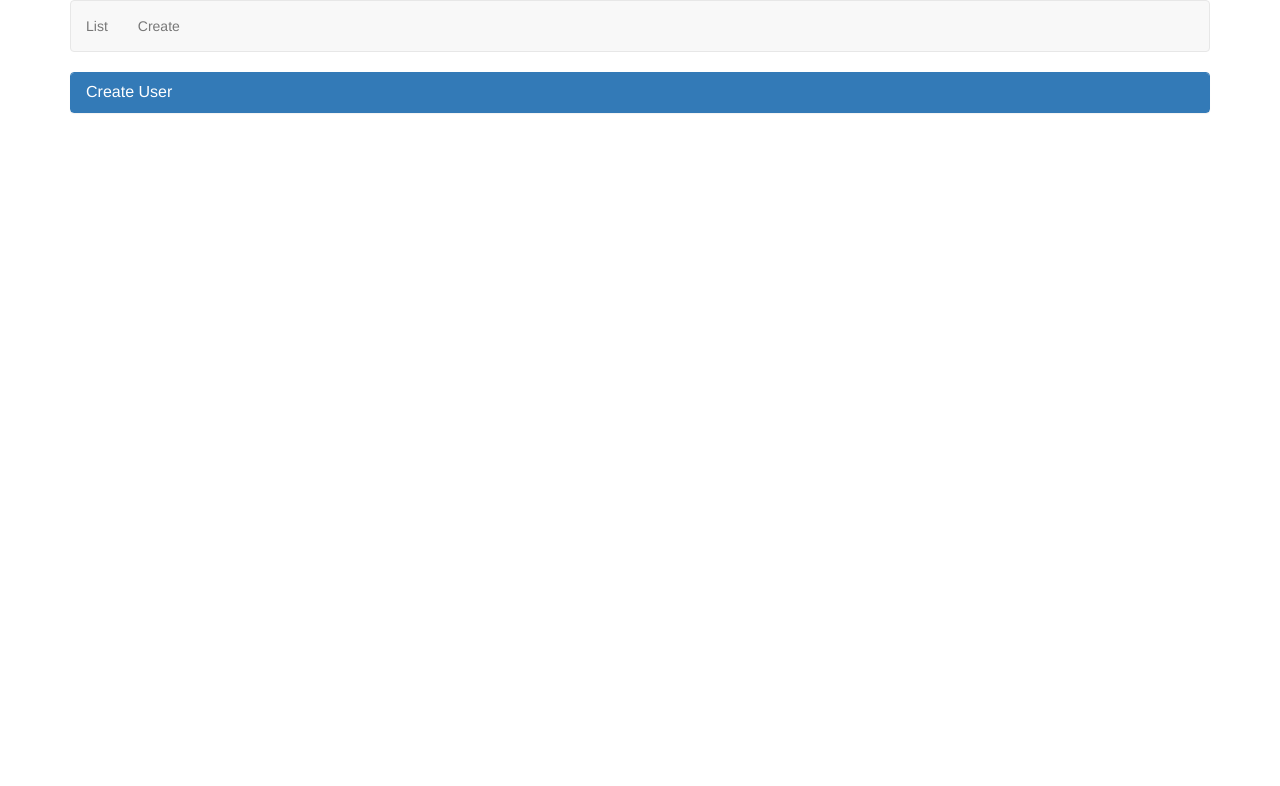
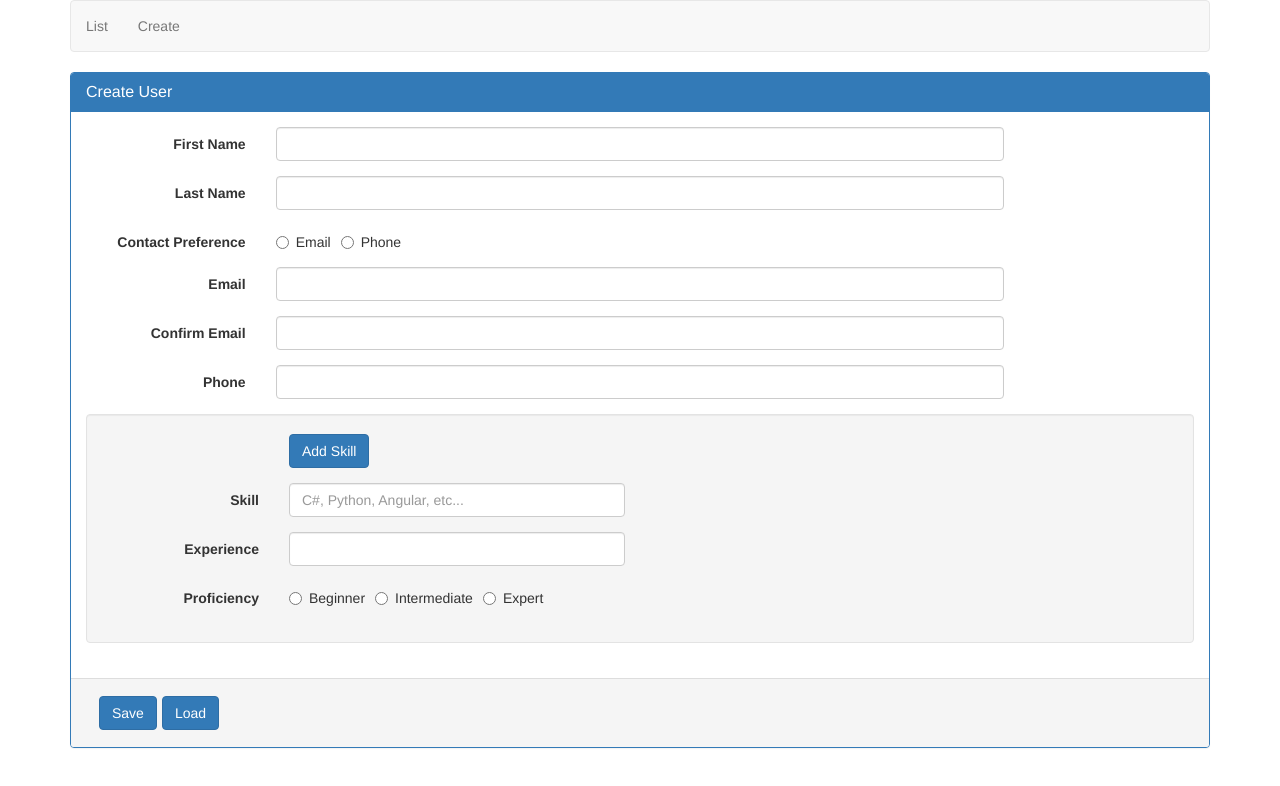
Before and after one commit to adeelbarki/Demo-formValidation-Angular, an Angular app: page /create in a window 1280 px wide. Shown: the top 786 px of the page. Built offline with nearby package versions, Linux system fonts and the light colour scheme.

Commit message:
added creat user html form

```diff
--- a/src/app/user/create-user.component.html
+++ b/src/app/user/create-user.component.html
@@ -1,7 +1,101 @@
-<form>
+<form class="form-horizontal">
   <div class="panel panel-primary">
     <div class="panel-heading">
       <h3 class="panel-title">Create User</h3>
     </div>
+    <div class="panel-body">
+
+      <div class="form-group">
+        <label for="firstName" class="col-sm-2 control-label">First Name</label>
+        <div class="col-sm-8">
+          <input type="text" class="form-control">
+        </div>
+      </div>
+
+      <div class="form-group">
+        <label for="lastName" class="col-sm-2 control-label">Last Name</label>
+        <div class="col-sm-8">
+          <input type="text" class="form-control">
+        </div>
+      </div>
+
+      <div class="form-group">
+        <label for="contactPreference" class="col-md-2 control-label">Contact Preference</label>
+        <div class="col-md-8">
+          <label class="radio-inline">
+            <input type="radio" id="preference" value="Email">Email
+          </label>
+          <label class="radio-inline">
+            <input type="radio" id="preference" value="Phone">Phone
+          </label>
+        </div>
+      </div>
+
+      <div class="form-group">
+        <label for="email" class="col-sm-2 control-label">Email</label>
+        <div class="col-sm-8">
+          <input type="text" class="form-control">
+        </div>
+      </div>
+
+      <div class="form-group">
+        <label for="confirmEmail" class="col-sm-2 control-label">Confirm Email</label>
+        <div class="col-sm-8">
+          <input type="text" class="form-control">
+        </div>
+      </div>
+
+      <div class="form-group">
+        <label for="phone" class="col-sm-2 control-label">Phone</label>
+        <div class="col-sm-8">
+          <input type="text" class="form-control">
+        </div>
+      </div>
+
+      <div class="well">
+
+        <div class="form-group">
+          <div class="col-md-offset-2 col-md-4">
+            <button class="btn btn-primary">Add Skill</button>
+          </div>
+        </div>
+
+        <div class="form-group">
+          <label for="skillName" class="col-sm-2 control-label">Skill</label>
+          <div class="col-sm-4">
+            <input type="text" class="form-control" placeholder="C#, Python, Angular, etc...">
+          </div>
+        </div>
+
+        <div class="form-group">
+          <label for="experienceInYears" class="col-sm-2 control-label">Experience</label>
+          <div class="col-sm-4">
+            <input type="text" class="form-control">
+          </div>
+        </div>
+
+        <div class="form-group">
+          <label for="proficiency" class="col-md-2 control-label">Proficiency</label>
+          <div class="col-md-8">
+            <label class="radio-inline">
+              <input type="radio" id="proficiency" value="beginner">Beginner
+            </label>
+            <label class="radio-inline">
+              <input type="radio" id="proficiency" value="intermediate">Intermediate
+            </label>
+            <label class="radio-inline">
+              <input type="radio" id="proficiency" value="expert">Expert
+            </label>
+          </div>
+        </div>
+      </div>
+    </div>
+
+    <div class="panel-footer">
+      <div class="btn btn-toolbar">
+        <button class="btn btn-primary">Save</button>
+        <button class="btn btn-primary">Load</button>
+      </div>
+    </div>
   </div>
 </form>
--- a/src/app/user/list-users.component.html
+++ b/src/app/user/list-users.component.html
@@ -1 +1 @@
-<p>list-employees works!</p>
+<p>list of users works!</p>
```
